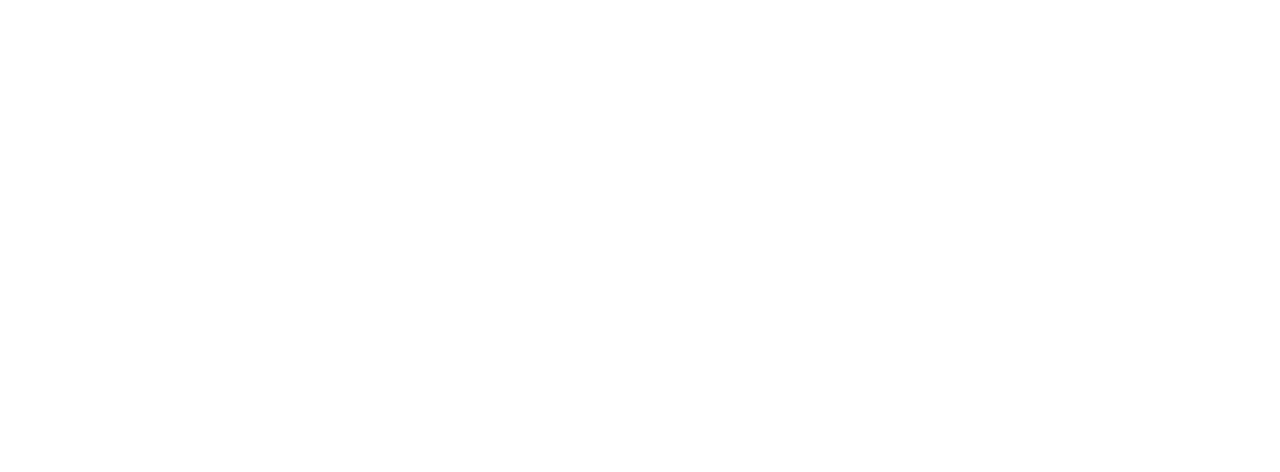
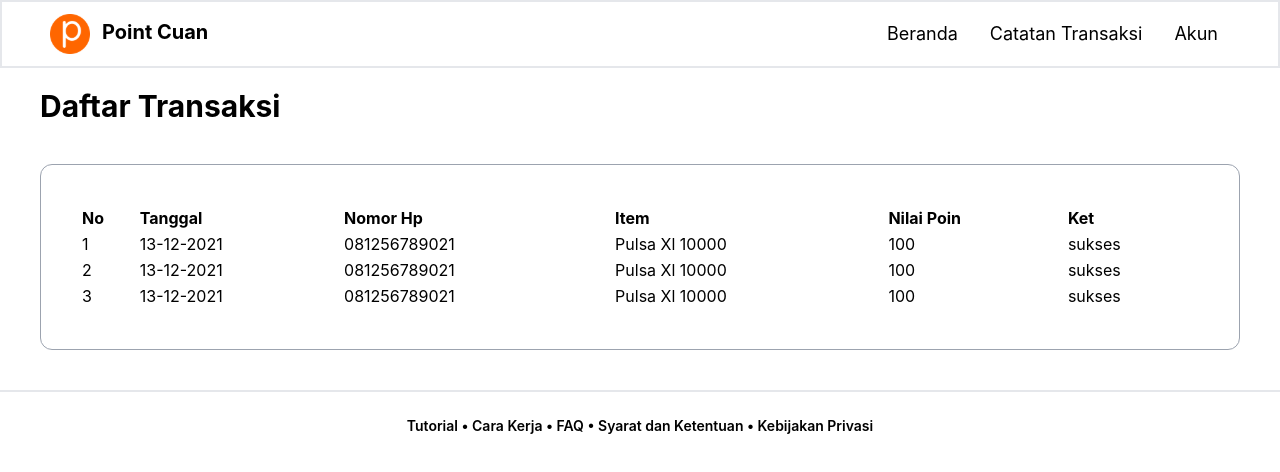
Before and after one commit to daffashafwan/pointcuan-fe, a React (Create React App) app: page /riwayatredeem in a window 1280 px wide. Before the commit this address had no page. Shown: the top 472 px of the page. Built offline with nearby package versions, Linux system fonts and the light colour scheme.

Commit message:
menambahkan ui riwayat redeem page

```diff
--- a/src/App.js
+++ b/src/App.js
@@ -5,6 +5,7 @@
 import LoginPage from "./pages/userPages/LoginPage";
 import RegisterPage from "./pages/userPages/RegisterPage";
 import ResetPassword from "./pages/userPages/ResetPassword";
+import RiwayatRedeemPage from "./pages/userPages/RiwayatRedeemPage";
 import RiwayatTransaksiPage from "./pages/userPages/RiwayatTransaksiPage";
 
 function App() {
@@ -16,6 +17,8 @@
         <Route path="/forgetpassword" element={<ForgetPasswordPage />} />
         <Route path="/dashboard" element={<DashboardPage />} />
         <Route path="/riwayattransaksi" element={<RiwayatTransaksiPage />} />
+        <Route path="/riwayatredeem" element={<RiwayatRedeemPage />} />
+
         <Route path="/loginadmin" element={<LoginAdminPage />} />
         <Route
           path="/forgetpassword/resetpassword"
--- /dev/null
+++ b/src/pages/userPages/RiwayatRedeemPage.js
@@ -0,0 +1,61 @@
+import React from "react";
+import UserDashboardNavbarComponent from "../../views/UserDashboardNavbarComponent";
+import UserFooterComponent from "../../views/UserFooterComponent";
+
+function RiwayatRedeemPage() {
+  return (
+    <div>
+      <UserDashboardNavbarComponent />
+      <div className="container mx-auto pt-20">
+        <div>
+          <h1 className="md:mx-10 text-center md:text-left font-bold text-3xl mt-2">
+            Daftar Transaksi
+          </h1>
+          <div className="border border-gray-400 p-2 md:p-10 mt-10 mx-2 md:mx-10 rounded rounded-xl">
+            <table class="table-auto w-full text-center md:text-left text-xs md:text-base">
+              <thead>
+                <tr>
+                  <th>No</th>
+                  <th>Tanggal</th>
+                  <th>Nomor Hp</th>
+                  <th>Item</th>
+                  <th>Nilai Poin</th>
+                  <th>Ket</th>
+                </tr>
+              </thead>
+              <tbody>
+                <tr>
+                  <td>1</td>
+                  <td>13-12-2021</td>
+                  <td>081256789021</td>
+                  <td>Pulsa Xl 10000</td>
+                  <td>100</td>
+                  <td>sukses</td>
+                </tr>
+                <tr>
+                  <td>2</td>
+                  <td>13-12-2021</td>
+                  <td>081256789021</td>
+                  <td>Pulsa Xl 10000</td>
+                  <td>100</td>
+                  <td>sukses</td>
+                </tr>
+                <tr>
+                  <td>3</td>
+                  <td>13-12-2021</td>
+                  <td>081256789021</td>
+                  <td>Pulsa Xl 10000</td>
+                  <td>100</td>
+                  <td>sukses</td>
+                </tr>
+              </tbody>
+            </table>
+          </div>
+        </div>
+      </div>
+      <UserFooterComponent />
+    </div>
+  );
+}
+
+export default RiwayatRedeemPage;
```
Also changed, not shown: src/pages/userPages/RiwayatRedeem.js (deleted).
